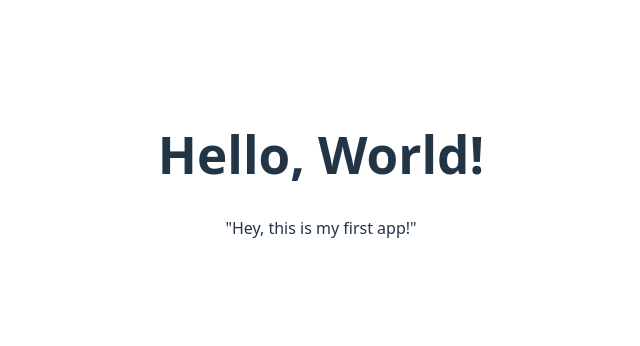
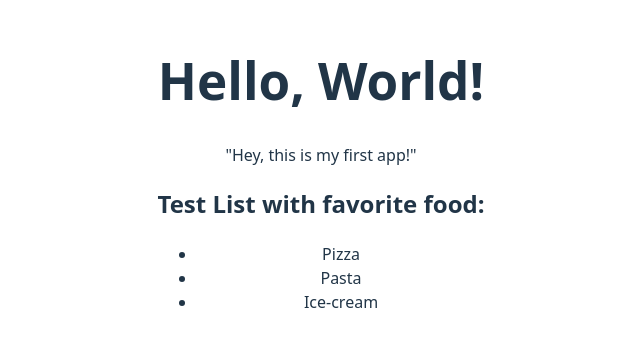
Before and after one commit to FreeFallRush/my-first-react-app, a React (Vite) app: page / in a window 1280 px wide. Shown: the part 226-572 px from the top of the page, without its empty margins (319-959 px from the left). Built offline with nearby package versions, Linux system fonts and the light colour scheme.

Commit message:
Added FavFood.jsx with unordered list
Imported FavFood in App.jsx

```diff
--- a/src/App.jsx
+++ b/src/App.jsx
@@ -3,12 +3,14 @@
 // import viteLogo from '/vite.svg'
 import "./App.css";
 import Greeting from "./Greeting";
+import FavFood from "./FavFood";
 
 function App() {
   return (
     <>
       <h1>Hello, World!</h1>
       <Greeting />
+      <FavFood />
     </>
   );
 }
--- /dev/null
+++ b/src/FavFood.jsx
@@ -0,0 +1,14 @@
+function FavFood() {
+  return (
+    <>
+      <h2>Test List with favorite food:</h2>
+      <ul>
+        <li>Pizza</li>
+        <li>Pasta</li>
+        <li>Ice-cream</li>
+      </ul>
+    </>
+  );
+}
+
+export default FavFood;
```
